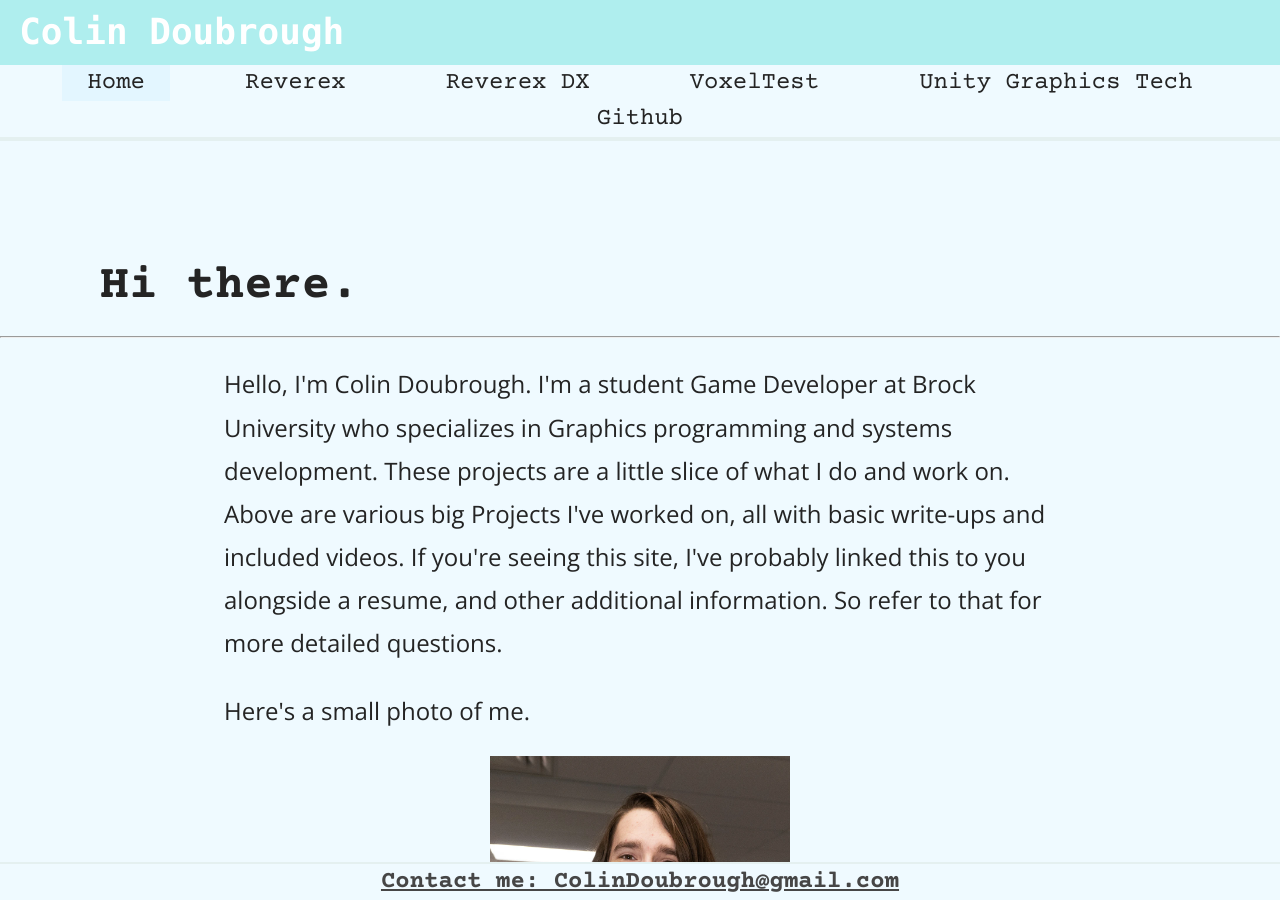
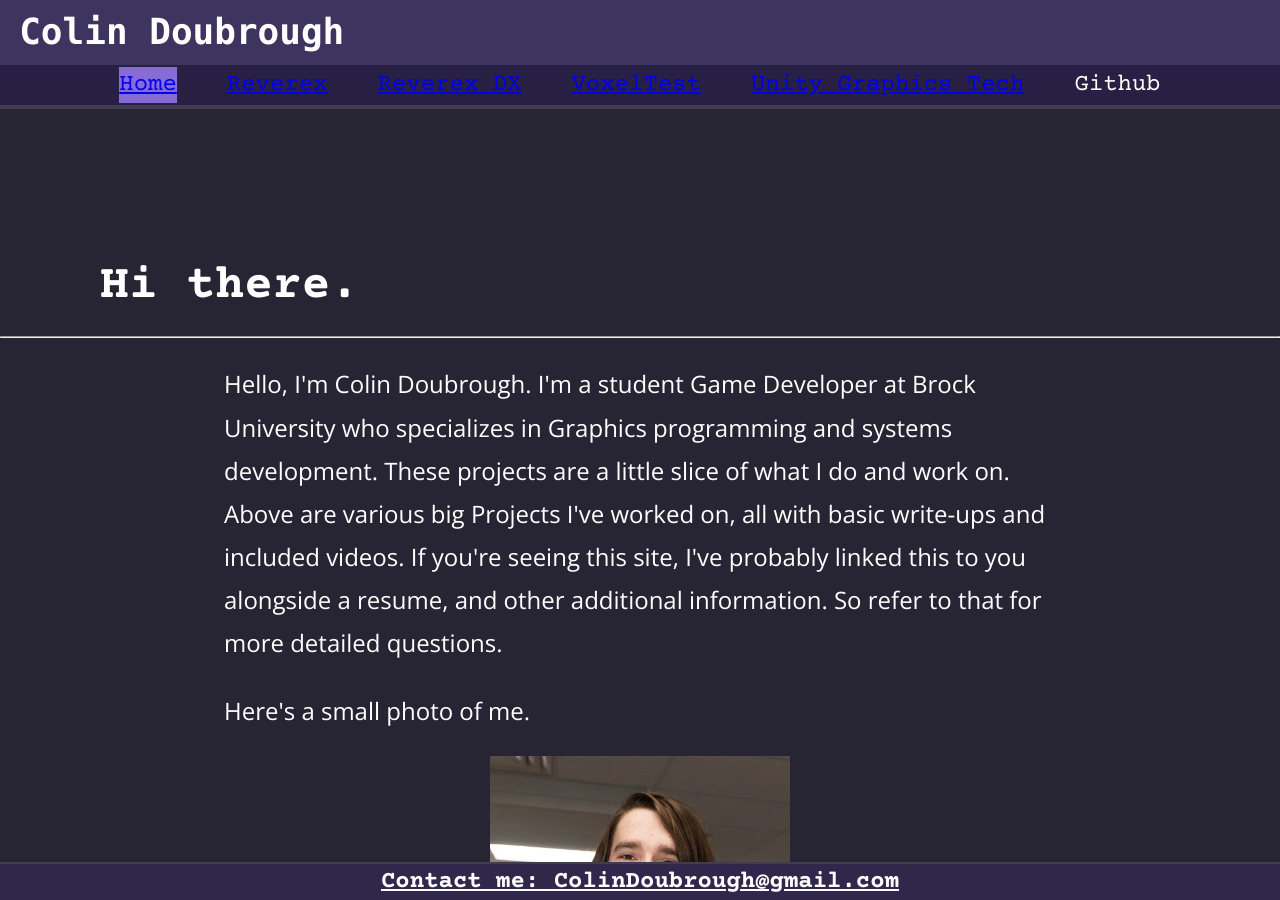
Before and after one commit to Colin12345678910/portfolio, a Jekyll site: the page built from index.html, in a window 1280 px wide and 900 px high. Built offline with Jekyll 4.4.1, drawn with Linux system fonts in a browser that asks for light colours.

Commit message:
Some massive style reworks

```diff
--- a/_includes/navigation.html
+++ b/_includes/navigation.html
@@ -28,13 +28,7 @@
               class="special"
             {% endif %}>
 
-              <a href="{{ site.baseurl }}{{ item.link }}"
-
-              {% if page.url == item.link %}
-              class = "Current"
-              {% else %}class = "special"
-              {% endif %}>
-
+              <a href="{{ site.baseurl }}{{ item.link }}" class="Link">
                 {{ item.name }}
               </a>
             </div>
@@ -66,13 +60,7 @@
                 class="special"
               {% endif %}>
 
-                <a href="{{ site.baseurl }}{{ item.link }}"
-
-                {% if page.url == item.link %}
-                class = "Current"
-                {% else %}class = "special"
-                {% endif %}>
-
+                <a href="{{ site.baseurl }}{{ item.link }}" class="Link">
                   {{ item.name }}
                 </a>
               </div>
--- a/styles.css
+++ b/styles.css
@@ -7,7 +7,7 @@
 
 
 body {
-    background-color: rgb(239, 250, 255);
+    background-color: rgb(39, 36, 51);
     font:
       1.5em/150% "Courier Prime",
       Arial,
@@ -32,7 +32,7 @@ p
     line-height: 1.8;
     margin-left: 17.5%;
     margin-right: 17.5%;
-    color: rgb(36, 36, 36);
+    color: rgb(255, 255, 255);
 }
 li
 {
@@ -44,7 +44,7 @@ li
 
     margin-left: 15%;
     margin-right: 15%;
-    color: rgb(36, 36, 36);
+    color: rgb(255, 255, 255);
 }
 h1
 {
@@ -52,7 +52,7 @@ h1
     top: 100%;
     bottom: 50%;
     height: 100%;
-    color: rgb(36, 36, 36);
+    color: rgb(255, 255, 255);
 }
 h2
 {
@@ -65,7 +65,7 @@ h2
     top: 100%;
     bottom: 50%;
     height: 100%;
-    color: rgb(36, 36, 36);
+    color: rgb(255, 255, 255);
 }
 .title
 {
@@ -81,20 +81,20 @@ h2
 }
 .special
 {
-    color:rgb(36, 36, 36);
+    color:rgb(255, 255, 255);
     margin-left: 25px;
     margin-right: 25px;
-    background-color: rgb(239, 250, 255);
+    background-color: rgb(39, 32, 68);
     height: 100%;
     align-content: center;
     text-decoration: none;
 }
 .Current
 {
-    color:rgb(36, 36, 36);
+    color:rgb(255, 255, 255);
     margin-left: 25px;
     margin-right: 25px;
-    background-color: rgb(227, 246, 255);
+    background-color: rgb(135, 108, 216);
     height: 100%;
     align-content: center;
     text-decoration: none;
@@ -112,7 +112,7 @@ h2
     top: 0%;
     height: 50%;
     color:white;
-    background-color:paleturquoise;
+    background-color:rgb(61, 52, 95);
 }
 .Toolbar
 {
@@ -124,7 +124,7 @@ h2
     margin: 0px;
     width: 100%;
     top: 0;
-    color:white;
+    color:rgb(126, 59, 59);
     background-color:rgb(170, 13, 13);
 }
 .Selectables
@@ -139,8 +139,8 @@ h2
     width: 100%;
     min-height: 40px;
     height: 5%;
-    color:white;
-    background-color:rgb(239, 250, 255);
+    color:rgb(65, 59, 83);
+    background-color:rgb(39, 32, 68);
 }
 .upperlip
 {
@@ -151,7 +151,7 @@ h2
     min-height: 5px;
     height: 0%;
     color:white;
-    background-color:cadetblue;
+    background-color:rgb(47, 40, 75);
 }
 
 .ContactMe
@@ -166,8 +166,8 @@ h2
     left: 0;
     bottom: 0;
     width: 100%;
-    color:rgb(70, 70, 70);
-    background-color:rgb(239, 250, 255);
+    color:rgb(255, 255, 255);
+    background-color:rgb(47, 40, 75);
 }
 
 .Line
@@ -180,8 +180,8 @@ h2
     max-height: 3px;
     bottom: 35px;
     height: 8%;
-    color:white;
-    background-color:rgb(228, 240, 240);
+    color:rgb(49, 1, 184);
+    background-color:rgb(65, 59, 83);
 }
 
 .UpperLine
@@ -193,7 +193,7 @@ h2
     min-height: 4px;
     max-height: 12px;
     color:white;
-    background-color:rgb(228, 240, 240);
+    background-color:rgb(65, 59, 83);
 }
 
 iframe
```
Also changed, not shown: assets/images/DepthColour.png (added), assets/images/Voxeltest.png (added).
